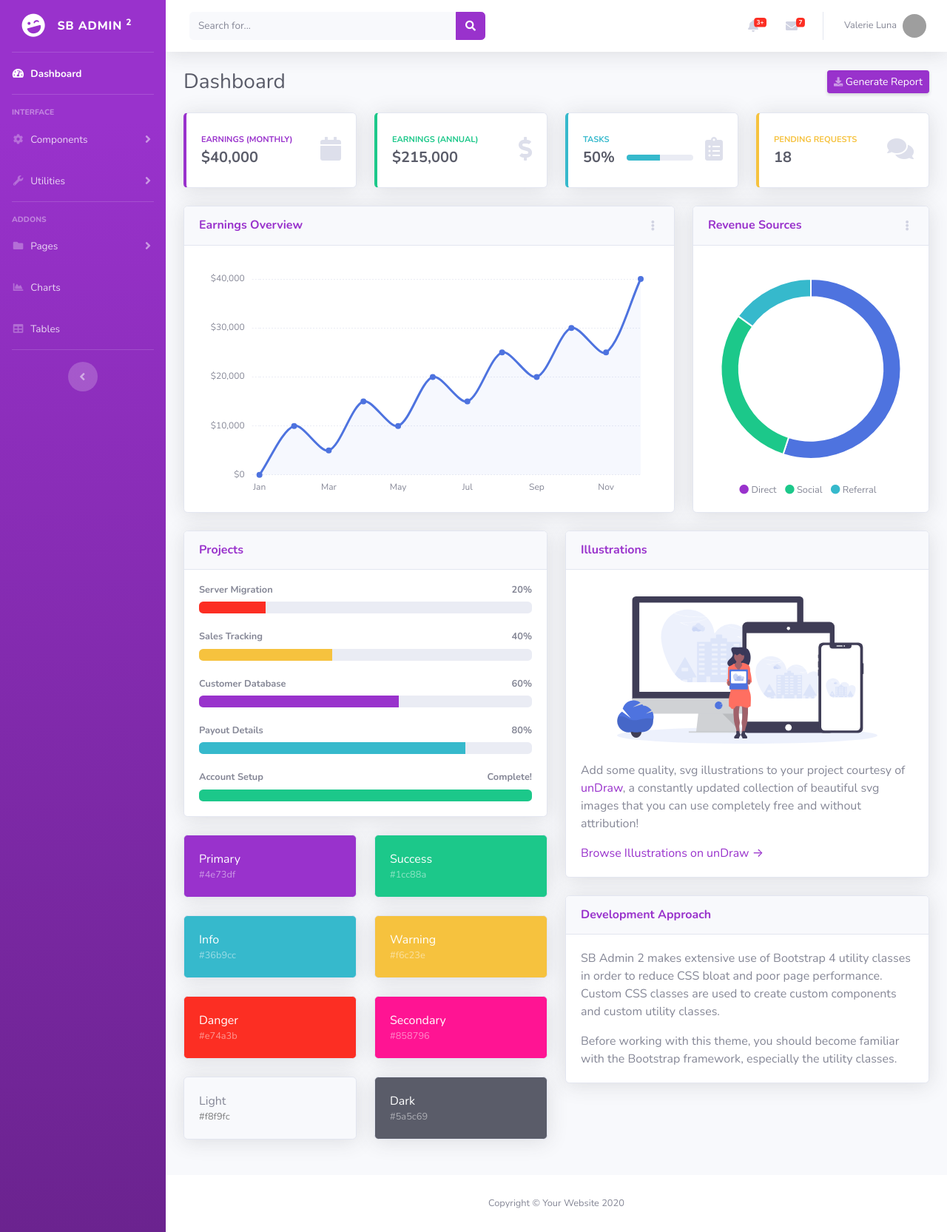
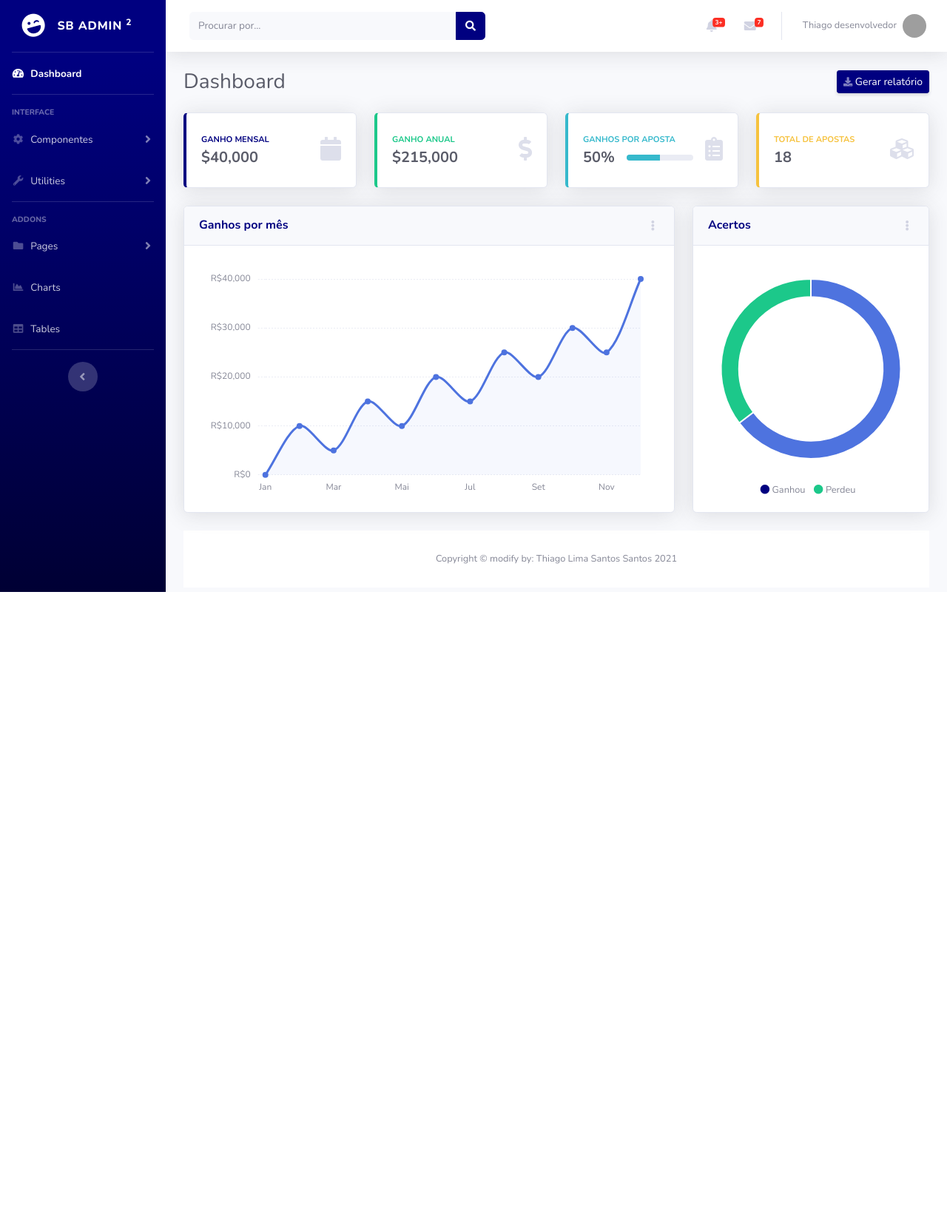
Before and after one commit to T0101J/Sites, a web app: file Loterica_site/Arquivos/index.html in a window 1280 px wide. Shown: the whole page at 74% size. After the commit the page ends 800 px from the top, so only its background shows below. Run offline with its HTML, style and script files only (its server is not run), Linux system fonts and the light colour scheme; grey boxes are pictures that could not be loaded.

Commit message:
Modificando-login-register-index

```diff
--- /dev/null
+++ b/Loterica_site/Arquivos/css/print-dashboard.css
@@ -0,0 +1,14 @@
+
+.only-print{
+    display: none !important;
+}
+
+@media print{
+    .no-print{
+        display:none !important;
+
+    }
+    .only-print{
+        display: block !important;
+    }
+}
--- a/Loterica_site/Arquivos/index.html
+++ b/Loterica_site/Arquivos/index.html
@@ -1,5 +1,5 @@
 <!DOCTYPE html>
-<html lang="en">
+<html lang="pt-br">
 
 <head>
 
@@ -17,7 +17,7 @@
 
   <!-- Custom styles for this template-->
   <link href="css/sb-admin-2.min.css" rel="stylesheet">
-
+  <link rel="stylesheet" href="css/print-dashboard.css">
 </head>
 
 <body id="page-top">
@@ -26,7 +26,7 @@
   <div id="wrapper">
 
     <!-- Sidebar -->
-    <ul class="navbar-nav bg-gradient-primary sidebar sidebar-dark accordion" id="accordionSidebar">
+    <ul class="navbar-nav bg-gradient-primary sidebar sidebar-dark accordion no-print" id="accordionSidebar">
 
       <!-- Sidebar - Brand -->
       <a class="sidebar-brand d-flex align-items-center justify-content-center" href="index.html">
@@ -58,7 +58,7 @@
       <li class="nav-item">
         <a class="nav-link collapsed" href="#" data-toggle="collapse" data-target="#collapseTwo" aria-expanded="true" aria-controls="collapseTwo">
           <i class="fas fa-fw fa-cog"></i>
-          <span>Components</span>
+          <span>Componentes</span>
         </a>
         <div id="collapseTwo" class="collapse" aria-labelledby="headingTwo" data-parent="#accordionSidebar">
           <div class="bg-white py-2 collapse-inner rounded">
@@ -156,7 +156,7 @@
           <!-- Topbar Search -->
           <form class="d-none d-sm-inline-block form-inline mr-auto ml-md-3 my-2 my-md-0 mw-100 navbar-search">
             <div class="input-group">
-              <input type="text" class="form-control bg-light border-0 small" placeholder="Search for..." aria-label="Search" aria-describedby="basic-addon2">
+              <input type="text" class="form-control bg-light border-0 small" placeholder="Procurar por..." aria-label="Search" aria-describedby="basic-addon2">
               <div class="input-group-append">
                 <button class="btn btn-primary" type="button">
                   <i class="fas fa-search fa-sm"></i>
@@ -177,7 +177,7 @@
               <div class="dropdown-menu dropdown-menu-right p-3 shadow animated--grow-in" aria-labelledby="searchDropdown">
                 <form class="form-inline mr-auto w-100 navbar-search">
                   <div class="input-group">
-                    <input type="text" class="form-control bg-light border-0 small" placeholder="Search for..." aria-label="Search" aria-describedby="basic-addon2">
+                    <input type="text" class="form-control bg-light border-0 small" placeholder="Procurar por..." aria-label="Search" aria-describedby="basic-addon2">
                     <div class="input-group-append">
                       <button class="btn btn-primary" type="button">
                         <i class="fas fa-search fa-sm"></i>
@@ -298,27 +298,27 @@
             <!-- Nav Item - User Information -->
             <li class="nav-item dropdown no-arrow">
               <a class="nav-link dropdown-toggle" href="#" id="userDropdown" role="button" data-toggle="dropdown" aria-haspopup="true" aria-expanded="false">
-                <span class="mr-2 d-none d-lg-inline text-gray-600 small">Valerie Luna</span>
-                <img class="img-profile rounded-circle" src="https://source.unsplash.com/QAB-WJcbgJk/60x60">
+                <span class="mr-2 d-none d-lg-inline text-gray-600 small">Thiago desenvolvedor</span>
+                <img class="img-profile rounded-circle" src="https://get.pxhere.com/photo/binary-code-binary-binary-system-byte-bits-administrator-virus-trojan-computer-digital-1-software-code-developer-software-development-program-hacker-blue-green-text-technology-line-pattern-font-mesh-energy-electric-blue-net-1458897.jpg">
               </a>
               <!-- Dropdown - User Information -->
               <div class="dropdown-menu dropdown-menu-right shadow animated--grow-in" aria-labelledby="userDropdown">
                 <a class="dropdown-item" href="#">
                   <i class="fas fa-user fa-sm fa-fw mr-2 text-gray-400"></i>
-                  Profile
+                  Perfil
                 </a>
                 <a class="dropdown-item" href="#">
                   <i class="fas fa-cogs fa-sm fa-fw mr-2 text-gray-400"></i>
-                  Settings
+                  Configurações
                 </a>
                 <a class="dropdown-item" href="#">
                   <i class="fas fa-list fa-sm fa-fw mr-2 text-gray-400"></i>
-                  Activity Log
+                  Atividades de login
                 </a>
                 <div class="dropdown-divider"></div>
                 <a class="dropdown-item" href="#" data-toggle="modal" data-target="#logoutModal">
                   <i class="fas fa-sign-out-alt fa-sm fa-fw mr-2 text-gray-400"></i>
-                  Logout
+                  Sair
                 </a>
               </div>
             </li>
@@ -332,9 +332,12 @@
         <div class="container-fluid">
 
           <!-- Page Heading -->
-          <div class="d-sm-flex align-items-center justify-content-between mb-4">
+          <div class="d-sm-flex align-items-center justify-content-between mb-4 no-print">
             <h1 class="h3 mb-0 text-gray-800">Dashboard</h1>
-            <a href="#" class="d-none d-sm-inline-block btn btn-sm btn-primary shadow-sm"><i class="fas fa-download fa-sm text-white-50"></i> Generate Report</a>
+            <button onclick="window.print()" class="d-none d-sm-inline-block btn btn-sm btn-primary shadow-sm"><i class="fas fa-download fa-sm text-white-50"></i> Gerar relatório</button>
+          </div>
+          <div class="d-sm-flex align-items-center justify-content-between mb-4 only-print">
+            <h1 class="h3 mb-0 text-gray-800">Relatório resumo de apostas </h1>
           </div>
 
           <!-- Content Row -->
@@ -346,7 +349,7 @@
                 <div class="card-body">
                   <div class="row no-gutters align-items-center">
                     <div class="col mr-2">
-                      <div class="text-xs font-weight-bold text-primary text-uppercase mb-1">Earnings (Monthly)</div>
+                      <div class="text-xs font-weight-bold text-primary text-uppercase mb-1">Ganho mensal</div>
                       <div class="h5 mb-0 font-weight-bold text-gray-800">$40,000</div>
                     </div>
                     <div class="col-auto">
@@ -363,7 +366,7 @@
                 <div class="card-body">
                   <div class="row no-gutters align-items-center">
                     <div class="col mr-2">
-                      <div class="text-xs font-weight-bold text-success text-uppercase mb-1">Earnings (Annual)</div>
+                      <div class="text-xs font-weight-bold text-success text-uppercase mb-1">Ganho anual</div>
                       <div class="h5 mb-0 font-weight-bold text-gray-800">$215,000</div>
                     </div>
                     <div class="col-auto">
@@ -380,7 +383,7 @@
                 <div class="card-body">
                   <div class="row no-gutters align-items-center">
                     <div class="col mr-2">
-                      <div class="text-xs font-weight-bold text-info text-uppercase mb-1">Tasks</div>
+                      <div class="text-xs font-weight-bold text-info text-uppercase mb-1">Ganhos por aposta</div>
                       <div class="row no-gutters align-items-center">
                         <div class="col-auto">
                           <div class="h5 mb-0 mr-3 font-weight-bold text-gray-800">50%</div>
@@ -406,11 +409,11 @@
                 <div class="card-body">
                   <div class="row no-gutters align-items-center">
                     <div class="col mr-2">
-                      <div class="text-xs font-weight-bold text-warning text-uppercase mb-1">Pending Requests</div>
+                      <div class="text-xs font-weight-bold text-warning text-uppercase mb-1">Total de apostas</div>
                       <div class="h5 mb-0 font-weight-bold text-gray-800">18</div>
                     </div>
                     <div class="col-auto">
-                      <i class="fas fa-comments fa-2x text-gray-300"></i>
+                      <i class="fas fa-cubes fa-2x text-gray-300"></i>
                     </div>
                   </div>
                 </div>
@@ -427,13 +430,13 @@
               <div class="card shadow mb-4">
                 <!-- Card Header - Dropdown -->
                 <div class="card-header py-3 d-flex flex-row align-items-center justify-content-between">
-                  <h6 class="m-0 font-weight-bold text-primary">Earnings Overview</h6>
+                  <h6 class="m-0 font-weight-bold text-primary">Ganhos por mês</h6>
                   <div class="dropdown no-arrow">
                     <a class="dropdown-toggle" href="#" role="button" id="dropdownMenuLink" data-toggle="dropdown" aria-haspopup="true" aria-expanded="false">
                       <i class="fas fa-ellipsis-v fa-sm fa-fw text-gray-400"></i>
                     </a>
                     <div class="dropdown-menu dropdown-menu-right shadow animated--fade-in" aria-labelledby="dropdownMenuLink">
-                      <div class="dropdown-header">Dropdown Header:</div>
+                      <div class="dropdown-header">Acertos:</div>
                       <a class="dropdown-item" href="#">Action</a>
                       <a class="dropdown-item" href="#">Another action</a>
                       <div class="dropdown-divider"></div>
@@ -455,7 +458,7 @@
               <div class="card shadow mb-4">
                 <!-- Card Header - Dropdown -->
                 <div class="card-header py-3 d-flex flex-row align-items-center justify-content-between">
-                  <h6 class="m-0 font-weight-bold text-primary">Revenue Sources</h6>
+                  <h6 class="m-0 font-weight-bold text-primary">Acertos</h6>
                   <div class="dropdown no-arrow">
                     <a class="dropdown-toggle" href="#" role="button" id="dropdownMenuLink" data-toggle="dropdown" aria-haspopup="true" aria-expanded="false">
                       <i class="fas fa-ellipsis-v fa-sm fa-fw text-gray-400"></i>
@@ -476,166 +479,24 @@
                   </div>
                   <div class="mt-4 text-center small">
                     <span class="mr-2">
-                      <i class="fas fa-circle text-primary"></i> Direct
+                      <i class="fas fa-circle text-primary"></i> Ganhou
                     </span>
                     <span class="mr-2">
-                      <i class="fas fa-circle text-success"></i> Social
+                      <i class="fas fa-circle text-success"></i> Perdeu
                     </span>
-                    <span class="mr-2">
+                 <!--  <span class="mr-2">
                       <i class="fas fa-circle text-info"></i> Referral
-                    </span>
+                    </span>-->
                   </div>
                 </div>
               </div>
             </div>
           </div>
-
-          <!-- Content Row -->
-          <div class="row">
-
-            <!-- Content Column -->
-            <div class="col-lg-6 mb-4">
-
-              <!-- Project Card Example -->
-              <div class="card shadow mb-4">
-                <div class="card-header py-3">
-                  <h6 class="m-0 font-weight-bold text-primary">Projects</h6>
-                </div>
-                <div class="card-body">
-                  <h4 class="small font-weight-bold">Server Migration <span class="float-right">20%</span></h4>
-                  <div class="progress mb-4">
-                    <div class="progress-bar bg-danger" role="progressbar" style="width: 20%" aria-valuenow="20" aria-valuemin="0" aria-valuemax="100"></div>
-                  </div>
-                  <h4 class="small font-weight-bold">Sales Tracking <span class="float-right">40%</span></h4>
-                  <div class="progress mb-4">
-                    <div class="progress-bar bg-warning" role="progressbar" style="width: 40%" aria-valuenow="40" aria-valuemin="0" aria-valuemax="100"></div>
-                  </div>
-                  <h4 class="small font-weight-bold">Customer Database <span class="float-right">60%</span></h4>
-                  <div class="progress mb-4">
-                    <div class="progress-bar" role="progressbar" style="width: 60%" aria-valuenow="60" aria-valuemin="0" aria-valuemax="100"></div>
-                  </div>
-                  <h4 class="small font-weight-bold">Payout Details <span class="float-right">80%</span></h4>
-                  <div class="progress mb-4">
-                    <div class="progress-bar bg-info" role="progressbar" style="width: 80%" aria-valuenow="80" aria-valuemin="0" aria-valuemax="100"></div>
-                  </div>
-                  <h4 class="small font-weight-bold">Account Setup <span class="float-right">Complete!</span></h4>
-                  <div class="progress">
-                    <div class="progress-bar bg-success" role="progressbar" style="width: 100%" aria-valuenow="100" aria-valuemin="0" aria-valuemax="100"></div>
-                  </div>
-                </div>
-              </div>
-
-              <!-- Color System -->
-              <div class="row">
-                <div class="col-lg-6 mb-4">
-                  <div class="card bg-primary text-white shadow">
-                    <div class="card-body">
-                      Primary
-                      <div class="text-white-50 small">#4e73df</div>
-                    </div>
-                  </div>
-                </div>
-                <div class="col-lg-6 mb-4">
-                  <div class="card bg-success text-white shadow">
-                    <div class="card-body">
-                      Success
-                      <div class="text-white-50 small">#1cc88a</div>
-                    </div>
-                  </div>
-                </div>
-                <div class="col-lg-6 mb-4">
-                  <div class="card bg-info text-white shadow">
-                    <div class="card-body">
-                      Info
-                      <div class="text-white-50 small">#36b9cc</div>
-                    </div>
-                  </div>
-                </div>
-                <div class="col-lg-6 mb-4">
-                  <div class="card bg-warning text-white shadow">
-                    <div class="card-body">
-                      Warning
-                      <div class="text-white-50 small">#f6c23e</div>
-                    </div>
-                  </div>
-                </div>
-                <div class="col-lg-6 mb-4">
-                  <div class="card bg-danger text-white shadow">
-                    <div class="card-body">
-                      Danger
-                      <div class="text-white-50 small">#e74a3b</div>
-                    </div>
-                  </div>
-                </div>
-                <div class="col-lg-6 mb-4">
-                  <div class="card bg-secondary text-white shadow">
-                    <div class="card-body">
-                      Secondary
-                      <div class="text-white-50 small">#858796</div>
-                    </div>
-                  </div>
-                </div>
-                <div class="col-lg-6 mb-4">
-                  <div class="card bg-light text-black shadow">
-                    <div class="card-body">
-                      Light
-                      <div class="text-black-50 small">#f8f9fc</div>
-                    </div>
-                  </div>
-              </div>
-              <div class="col-lg-6 mb-4">
-                <div class="card bg-dark text-white shadow">
-                  <div class="card-body">
-                      Dark
-                      <div class="text-white-50 small">#5a5c69</div>
-                  </div>
-                </div>
-              </div>
-            </div>
-
-            </div>
-
-            <div class="col-lg-6 mb-4">
-
-              <!-- Illustrations -->
-              <div class="card shadow mb-4">
-                <div class="card-header py-3">
-                  <h6 class="m-0 font-weight-bold text-primary">Illustrations</h6>
-                </div>
-                <div class="card-body">
-                  <div class="text-center">
-                    <img class="img-fluid px-3 px-sm-4 mt-3 mb-4" style="width: 25rem;" src="img/undraw_posting_photo.svg" alt="">
-                  </div>
-                  <p>Add some quality, svg illustrations to your project courtesy of <a target="_blank" rel="nofollow" href="https://undraw.co/">unDraw</a>, a constantly updated collection of beautiful svg images that you can use completely free and without attribution!</p>
-                  <a target="_blank" rel="nofollow" href="https://undraw.co/">Browse Illustrations on unDraw &rarr;</a>
-                </div>
-              </div>
-
-              <!-- Approach -->
-              <div class="card shadow mb-4">
-                <div class="card-header py-3">
-                  <h6 class="m-0 font-weight-bold text-primary">Development Approach</h6>
-                </div>
-                <div class="card-body">
-                  <p>SB Admin 2 makes extensive use of Bootstrap 4 utility classes in order to reduce CSS bloat and poor page performance. Custom CSS classes are used to create custom components and custom utility classes.</p>
-                  <p class="mb-0">Before working with this theme, you should become familiar with the Bootstrap framework, especially the utility classes.</p>
-                </div>
-              </div>
-
-            </div>
-          </div>
-
-        </div>
-        <!-- /.container-fluid -->
-
-      </div>
-      <!-- End of Main Content -->
-
       <!-- Footer -->
-      <footer class="sticky-footer bg-white">
+      <footer class="sticky-footer bg-white no-print">
         <div class="container my-auto">
           <div class="copyright text-center my-auto">
-            <span>Copyright &copy; Your Website 2020</span>
+            <span>Copyright &copy; modify by: Thiago Lima Santos Santos 2021</span>
           </div>
         </div>
       </footer>
@@ -644,7 +505,7 @@
     </div>
     <!-- End of Content Wrapper -->
 
-  </div>
+  </div>  <!-- End of Main Content -->
   <!-- End of Page Wrapper -->
 
   <!-- Scroll to Top Button-->
@@ -657,15 +518,15 @@
     <div class="modal-dialog" role="document">
       <div class="modal-content">
         <div class="modal-header">
-          <h5 class="modal-title" id="exampleModalLabel">Ready to Leave?</h5>
+          <h5 class="modal-title" id="exampleModalLabel">Deseja sair?</h5>
           <button class="close" type="button" data-dismiss="modal" aria-label="Close">
             <span aria-hidden="true">×</span>
           </button>
         </div>
-        <div class="modal-body">Select "Logout" below if you are ready to end your current session.</div>
+        <div class="modal-body">Deseja realmente sair da página?</div>
         <div class="modal-footer">
-          <button class="btn btn-secondary" type="button" data-dismiss="modal">Cancel</button>
-          <a class="btn btn-primary" href="login.html">Logout</a>
+          <button class="btn btn-secondary" type="button" data-dismiss="modal">Cancelar</button>
+          <a class="btn btn-primary" href="login.html">Sair</a>
         </div>
       </div>
     </div>
--- a/Loterica_site/Arquivos/js/demo/chart-area-demo.js
+++ b/Loterica_site/Arquivos/js/demo/chart-area-demo.js
@@ -32,7 +32,7 @@ var ctx = document.getElementById("myAreaChart");
 var myLineChart = new Chart(ctx, {
   type: 'line',
   data: {
-    labels: ["Jan", "Feb", "Mar", "Apr", "May", "Jun", "Jul", "Aug", "Sep", "Oct", "Nov", "Dec"],
+    labels: ["Jan", "Fev", "Mar", "Abr", "Mai", "Jun", "Jul", "Ago", "Set", "Out", "Nov", "Dez"],
     datasets: [{
       label: "Earnings",
       lineTension: 0.3,
@@ -78,7 +78,7 @@ var myLineChart = new Chart(ctx, {
           padding: 10,
           // Include a dollar sign in the ticks
           callback: function(value, index, values) {
-            return '$' + number_format(value);
+            return 'R$' + number_format(value);
           }
         },
         gridLines: {
--- a/Loterica_site/Arquivos/js/demo/chart-pie-demo.js
+++ b/Loterica_site/Arquivos/js/demo/chart-pie-demo.js
@@ -7,9 +7,9 @@ var ctx = document.getElementById("myPieChart");
 var myPieChart = new Chart(ctx, {
   type: 'doughnut',
   data: {
-    labels: ["Direct", "Referral", "Social"],
+    labels: ["Ganhou", "Perdeu"],
     datasets: [{
-      data: [55, 30, 15],
+      data: [55, 30],
       backgroundColor: ['#4e73df', '#1cc88a', '#36b9cc'],
       hoverBackgroundColor: ['#2e59d9', '#17a673', '#2c9faf'],
       hoverBorderColor: "rgba(234, 236, 244, 1)",
--- a/Loterica_site/Arquivos/scss/_login.scss
+++ b/Loterica_site/Arquivos/scss/_login.scss
@@ -4,7 +4,7 @@
 .bg-login-image {
   background: url($login-image);
   background-position: center;
-  background-size: cover;
+  //background-size: cover;
 }
 
 .bg-register-image {
--- a/Loterica_site/Arquivos/scss/_variables.scss
+++ b/Loterica_site/Arquivos/scss/_variables.scss
@@ -4,7 +4,7 @@
 // Color Variables
 // Bootstrap Color Overrides
 $theme-colors: (
-    "primary": #9932CC,
+    "primary": #000080,
     "secondary": #FF1493,
     "danger": #fc2e23
 
@@ -82,6 +82,6 @@ $dropdown-font-size: 0.85rem !default;
 $dropdown-border-color: $border-color !default;
 
 // Images
-$login-image: 'https://source.unsplash.com/K4mSJ7kc0As/600x800' !default;
-$register-image: 'https://source.unsplash.com/Mv9hjnEUHR4/600x800' !default;
+$login-image: '../img/login.jpg' !default;
+$register-image: '../img/register.jpg' !default;
 $password-image: 'https://source.unsplash.com/oWTW-jNGl9I/600x800' !default;
```
Also changed, not shown: Loterica_site/Arquivos/login.html (+15 -14 lines), Loterica_site/Arquivos/register.html (+15 -15 lines), Loterica_site/Arquivos/css/sb-admin-2.css, Loterica_site/Arquivos/css/sb-admin-2.min.css, Loterica_site/Arquivos/img/login.jpg (added), Loterica_site/Arquivos/img/register.jpg (added).
